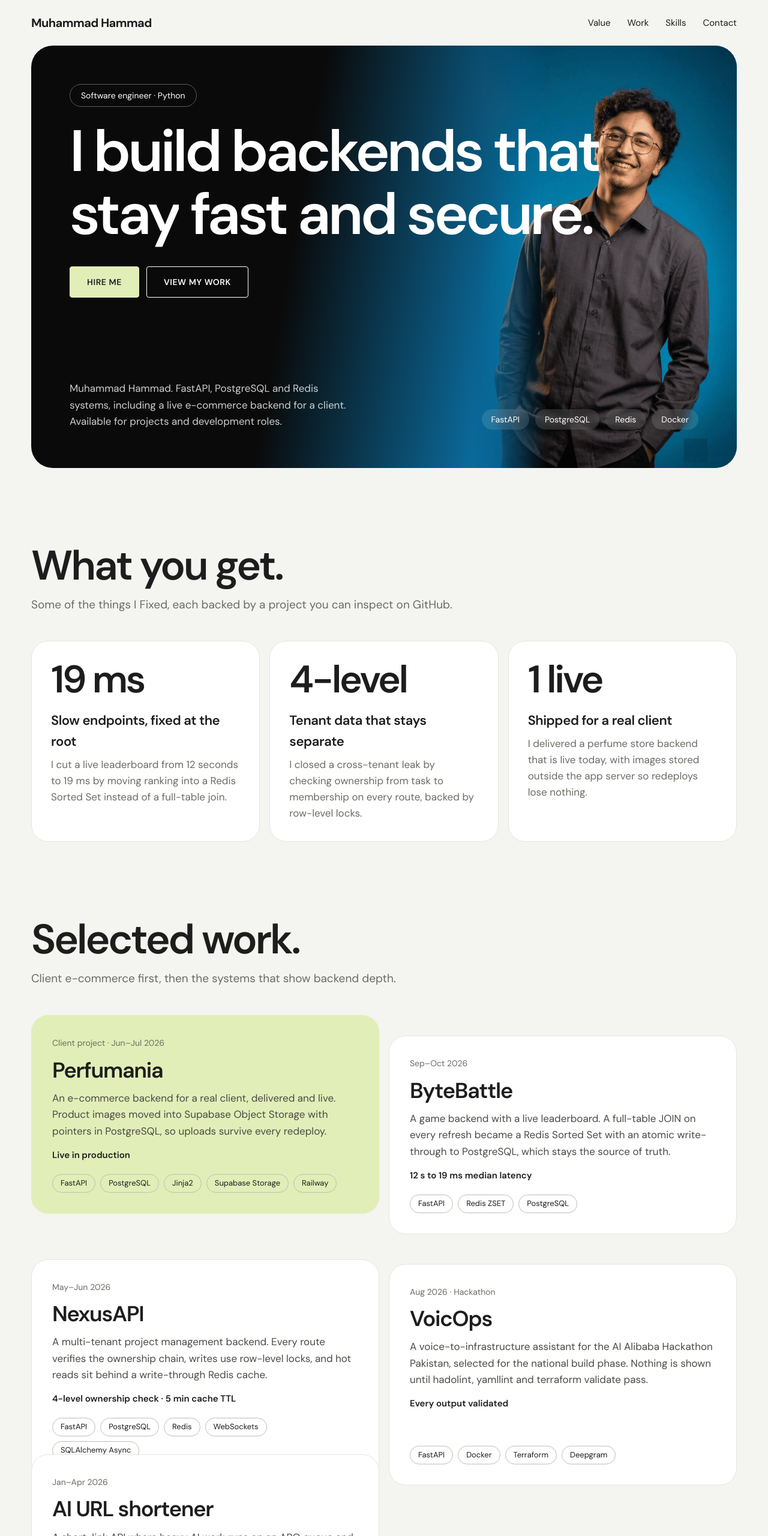
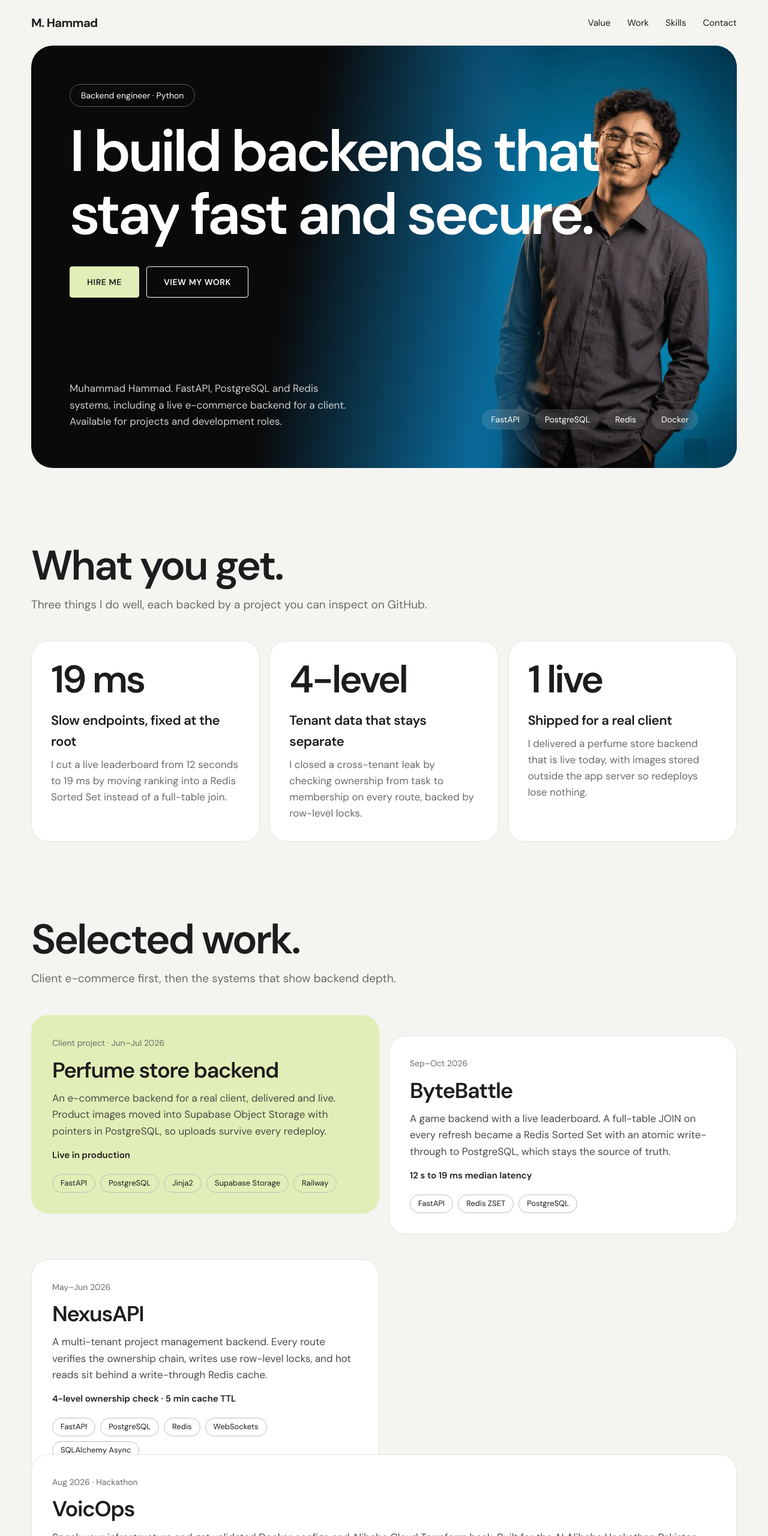
Before and after one commit to muhammads-git/muhammads-git.github.io, a plain HTML site: page index.html in a window 1280 px wide. Shown: the top 2560 px of the page at 60% size. Drawn offline with Linux system fonts and the light colour scheme.

Commit message:
Update index.html

```diff
--- a/index.html
+++ b/index.html
@@ -3,8 +3,8 @@
 <head>
 <meta charset="utf-8">
 <meta name="viewport" content="width=device-width, initial-scale=1">
-<title>Muhammad Hammad | Software Engineer</title>
-<meta name="description" content="Software Engineer--Backend specialized developer, building fast, secure Python systems with FastAPI, PostgreSQL and Redis. Available for projects and development roles.">
+<title>Muhammad Hammad | Backend Engineer, Python</title>
+<meta name="description" content="Backend engineer building fast, secure Python systems with FastAPI, PostgreSQL and Redis. Available for projects and development roles.">
 <link rel="preconnect" href="https://fonts.googleapis.com">
 <link rel="preconnect" href="https://fonts.gstatic.com" crossorigin>
 <link href="https://fonts.googleapis.com/css2?family=DM+Sans:opsz,wght@9..40,300..800&display=swap" rel="stylesheet">
@@ -46,27 +46,28 @@ section{padding:clamp(72px,10vw,140px) 0 0}
 .pf{font-weight:600;font-size:15px}
 .tg{display:flex;flex-wrap:wrap;gap:8px;margin-top:auto;padding-top:6px}.tg span{padding:4px 13px;border:1px solid #bdbdb6;border-radius:999px;font-size:13px}
 .card:hover .tg span{border-color:#ffffff55}
+.card.wide{grid-column:1/-1}.shots{display:grid;grid-template-columns:1.5fr 1fr 1fr;gap:14px;margin:10px 0}.shots button{all:unset;cursor:zoom-in;display:block;overflow:hidden;border-radius:20px;border:1px solid #d8d8d2;aspect-ratio:16/10;background:#fff}.shots button:focus-visible{outline:2px solid var(--blue);outline-offset:3px}.shots img{width:100%;height:100%;object-fit:cover;object-position:top;display:block;transition:transform .6s cubic-bezier(.2,.7,.2,1)}.shots button:hover img{transform:scale(1.05)}#lb{border:0;background:none;padding:0;margin:auto;max-width:94vw;max-height:94vh}#lb::backdrop{background:#000d;backdrop-filter:blur(6px)}#lb img{display:block;max-width:94vw;max-height:92vh;border-radius:16px;cursor:zoom-out}
 .sk{display:grid;grid-template-columns:repeat(auto-fit,minmax(250px,1fr));gap:16px}
 .sk div{padding:28px;border-radius:24px;background:#fff;border:1px solid #e4e4df}.sk h3{font-size:19px;margin-bottom:14px}
 .cta{margin-top:clamp(72px,10vw,140px);border-radius:36px;background:var(--deep);color:#fff;padding:clamp(36px,7vw,96px)}
 .cta h2{font-size:clamp(42px,8vw,120px);max-width:9em}.cta p{color:#ffffffb3;max-width:46ch;margin:0 0 32px;font-size:19px}
 .cta .btns+.btns{margin-top:12px}
 footer{padding:36px 0 48px;color:var(--mute);font-size:14px;display:flex;flex-wrap:wrap;justify-content:space-between;gap:8px}
-@media(max-width:820px){nav div{display:none}.hero>img{max-width:100%;opacity:.45;height:80%;mask-image:linear-gradient(0deg,transparent,#000 40%)}.hero{border-radius:26px}}
+@media(max-width:820px){.shots{grid-template-columns:1fr}nav div{display:none}.hero>img{max-width:100%;opacity:.45;height:80%;mask-image:linear-gradient(0deg,transparent,#000 40%)}.hero{border-radius:26px}}
 </style>
 </head>
 <body>
-<div class="w"><nav><b>Muhammad Hammad</b><div><a href="#value">Value</a><a href="#work">Work</a><a href="#skills">Skills</a><a href="#contact">Contact</a></div></nav></div>
+<div class="w"><nav><b>M. Hammad</b><div><a href="#value">Value</a><a href="#work">Work</a><a href="#skills">Skills</a><a href="#contact">Contact</a></div></nav></div>
 <div class="w"><header class="hero" id="hero">
 <img src="photo.jpg" width="720" height="1290" alt="Portrait of Muhammad Hammad">
-<div><span class="tag">Software engineer · Python</span>
+<div><span class="tag">Backend engineer · Python</span>
 <h1 id="h1">I build backends that stay fast and secure.</h1>
 <div class="btns"><a class="rb fill" href="mailto:sirhammad760@gmail.com"><span>Hire me</span><span>Hire me</span></a><a class="rb" href="#work"><span>View my work</span><span>View my work</span></a></div></div>
 <div class="hf"><p>Muhammad Hammad. FastAPI, PostgreSQL and Redis systems, including a live e-commerce backend for a client. Available for projects and development roles.</p><div class="chips"><span>FastAPI</span><span>PostgreSQL</span><span>Redis</span><span>Docker</span></div></div>
 </header></div>
 
 <div class="w">
-<section id="value"><h2>What you get.</h2><p class="sub">Some of the things I Fixed, each backed by a project you can inspect on GitHub.</p>
+<section id="value"><h2>What you get.</h2><p class="sub">Three things I do well, each backed by a project you can inspect on GitHub.</p>
 <div class="vals">
 <div class="val"><b data-n="19" data-s=" ms">0</b><h3>Slow endpoints, fixed at the root</h3><p>I cut a live leaderboard from 12 seconds to 19 ms by moving ranking into a Redis Sorted Set instead of a full-table join.</p></div>
 <div class="val"><b data-n="4" data-s="-level">0</b><h3>Tenant data that stays separate</h3><p>I closed a cross-tenant leak by checking ownership from task to membership on every route, backed by row-level locks.</p></div>
@@ -79,19 +80,21 @@ footer{padding:36px 0 48px;color:var(--mute);font-size:14px;display:flex;flex-wr
 
 <div class="cta" id="contact"><h2>Let's build your backend.</h2><p>Tell me about your project, or reach out if your team needs a Python engineer.</p>
 <div class="btns"><a class="rb fill" href="mailto:sirhammad760@gmail.com"><span>sirhammad760@gmail.com</span><span>sirhammad760@gmail.com</span></a></div>
-<div class="btns"><a class="rb" target="_blank" rel="noopener" href="https://github.com/muhammads-git"><span>GitHub</span><span>GitHub</span></a><a class="rb" target="_blank" rel="noopener" href="https://www.linkedin.com/in/muhammmad81"><span>LinkedIn</span><span>LinkedIn</span></a></div></div>
-<footer><span>BS Software Engineering, Hazara University</span><span>Mansehra, KPK, Pakistan · Working remotely</span></footer>
+<div class="btns"><a class="rb" target="_blank" rel="noopener" href="https://github.com/muhammads-git"><span>GitHub</span><span>GitHub</span></a><a class="rb" target="_blank" rel="noopener" href="https://www.linkedin.com/in/m-hammad"><span>LinkedIn</span><span>LinkedIn</span></a></div></div>
+<footer><span>BS Software Engineering, Hazara University · 2023–2027</span><span>Mansehra, KPK, Pakistan · Working remotely</span></footer>
 </div>
+<dialog id="lb"><img alt=""></dialog>
 <script src="gsap.min.js"></script><script src="ScrollTrigger.min.js"></script>
 <script>
 const P=[
-["Perfumania","Client project · Jun–Jul 2026","An e-commerce backend for a real client, delivered and live. Product images moved into Supabase Object Storage with pointers in PostgreSQL, so uploads survive every redeploy.","Live in production",["FastAPI","PostgreSQL","Jinja2","Supabase Storage","Railway"],1],
+["Perfume store backend","Client project · Jun–Jul 2026","An e-commerce backend for a real client, delivered and live. Product images moved into Supabase Object Storage with pointers in PostgreSQL, so uploads survive every redeploy.","Live in production",["FastAPI","PostgreSQL","Jinja2","Supabase Storage","Railway"],1],
 ["ByteBattle","Sep–Oct 2026","A game backend with a live leaderboard. A full-table JOIN on every refresh became a Redis Sorted Set with an atomic write-through to PostgreSQL, which stays the source of truth.","12 s to 19 ms median latency",["FastAPI","Redis ZSET","PostgreSQL"]],
 ["NexusAPI","May–Jun 2026","A multi-tenant project management backend. Every route verifies the ownership chain, writes use row-level locks, and hot reads sit behind a write-through Redis cache.","4-level ownership check · 5 min cache TTL",["FastAPI","PostgreSQL","Redis","WebSockets","SQLAlchemy Async"]],
-["VoicOps","Aug 2026 · Hackathon","A voice-to-infrastructure assistant for the AI Alibaba Hackathon Pakistan, selected for the national build phase. Nothing is shown until hadolint, yamllint and terraform validate pass.","Every output validated",["FastAPI","Docker","Terraform","Deepgram"]],
+["VoicOps","Aug 2026 · Hackathon","Speak your infrastructure and get validated Docker configs and Alibaba Cloud Terraform back. Built for the AI Alibaba Hackathon Pakistan and selected for the national build phase. A self-healing loop repairs each generated file until it passes linting, and fuzzy correction fixes speech-recognition errors before generation.","Self-healing validation · fuzzy speech correction",["FastAPI","Docker","Terraform","Alibaba Cloud"],0,[["voicops-1.webp","VoicOps home page: Speak your infra, deploy in seconds",1338,628],["voicops-2.webp","VoicOps capabilities: voice to Docker, self-healing validation, Alibaba Cloud Terraform, fuzzy correction",1030,546],["voicops-3.webp","VoicOps output: heard and understood transcript with generated docker-compose.yml",860,567]]],
 ["AI URL shortener","Jan–Apr 2026","A short-link API where heavy AI work runs on an ARQ queue and a two-layer Redis index lets one update clear every cached copy of a link.","API responses under 50 ms",["FastAPI","PostgreSQL","Redis","ARQ"]]];
 const SK=[["Backend and APIs","Python, FastAPI, Flask, REST design, WebSockets, SQLAlchemy (async)"],["Data and caching","PostgreSQL, SQL, Redis Sorted Sets, cache invalidation, Supabase Storage"],["Async and queues","asyncio, ARQ task queue, row-level locking, background workers"],["Delivery","Docker, Docker Compose, Terraform, GitHub Actions, Locust, Git"]];
-g.innerHTML=P.map(p=>`<article class="card${p[5]?" lead":""}"><span class="m">${p[1]}</span><h3>${p[0]}</h3><p>${p[2]}</p><div class="pf">${p[3]}</div><div class="tg">${p[4].map(t=>`<span>${t}</span>`).join("")}</div></article>`).join("");
+g.innerHTML=P.map(p=>`<article class="card${p[5]?" lead":""}${p[6]?" wide":""}"><span class="m">${p[1]}</span><h3>${p[0]}</h3><p>${p[2]}</p><div class="pf">${p[3]}</div>${p[6]?`<div class="shots">${p[6].map(x=>`<button type="button" data-src="${x[0]}" data-alt="${x[1]}"><img src="${x[0]}" alt="${x[1]}" width="${x[2]}" height="${x[3]}" loading="lazy"></button>`).join("")}</div>`:""}<div class="tg">${p[4].map(t=>`<span>${t}</span>`).join("")}</div></article>`).join("");
+document.querySelectorAll(".shots button").forEach(b=>b.onclick=()=>{const i=lb.querySelector("img");i.src=b.dataset.src;i.alt=b.dataset.alt;lb.showModal()});lb.onclick=()=>lb.close();
 s.innerHTML=SK.map(k=>`<div><h3>${k[0]}</h3><p style="color:#4a4a46">${k[1]}</p></div>`).join("");
 h1.innerHTML=h1.textContent.split(" ").map(w=>`<span class="wd"><i>${w}</i></span>`).join(" ");
 if(window.gsap){gsap.registerPlugin(ScrollTrigger);
@@ -101,6 +104,7 @@ gsap.matchMedia().add("(prefers-reduced-motion: no-preference)",()=>{
  gsap.to(".hero>img",{yPercent:6,ease:"none",scrollTrigger:{trigger:".hero",start:"top top",end:"bottom top",scrub:true}});
  gsap.utils.toArray("h2,.sub").forEach(e=>gsap.from(e,{y:40,opacity:0,duration:.9,ease:"power3.out",scrollTrigger:{trigger:e,start:"top 90%"}}));
  ScrollTrigger.batch(".val,.card,.sk>div",{start:"top 90%",onEnter:b=>gsap.from(b,{y:70,opacity:0,duration:.9,stagger:.12,ease:"power3.out",overwrite:true})});
+ ScrollTrigger.batch(".shots button",{start:"top 92%",onEnter:b=>gsap.fromTo(b,{clipPath:"inset(0 0 100% 0)",scale:.94},{clipPath:"inset(0 0 0% 0)",scale:1,duration:1,stagger:.15,ease:"power3.out",overwrite:true})});
  gsap.from(".cta",{y:80,scale:.96,opacity:0,duration:1.1,ease:"power3.out",scrollTrigger:{trigger:".cta",start:"top 90%"}});
  document.querySelectorAll("[data-n]").forEach(b=>{const o={v:0},n=+b.dataset.n,x=b.dataset.s;gsap.to(o,{v:n,duration:1.6,ease:"power2.out",scrollTrigger:{trigger:b,start:"top 90%"},onUpdate:()=>b.textContent=Math.round(o.v)+x})});
 });}
```
